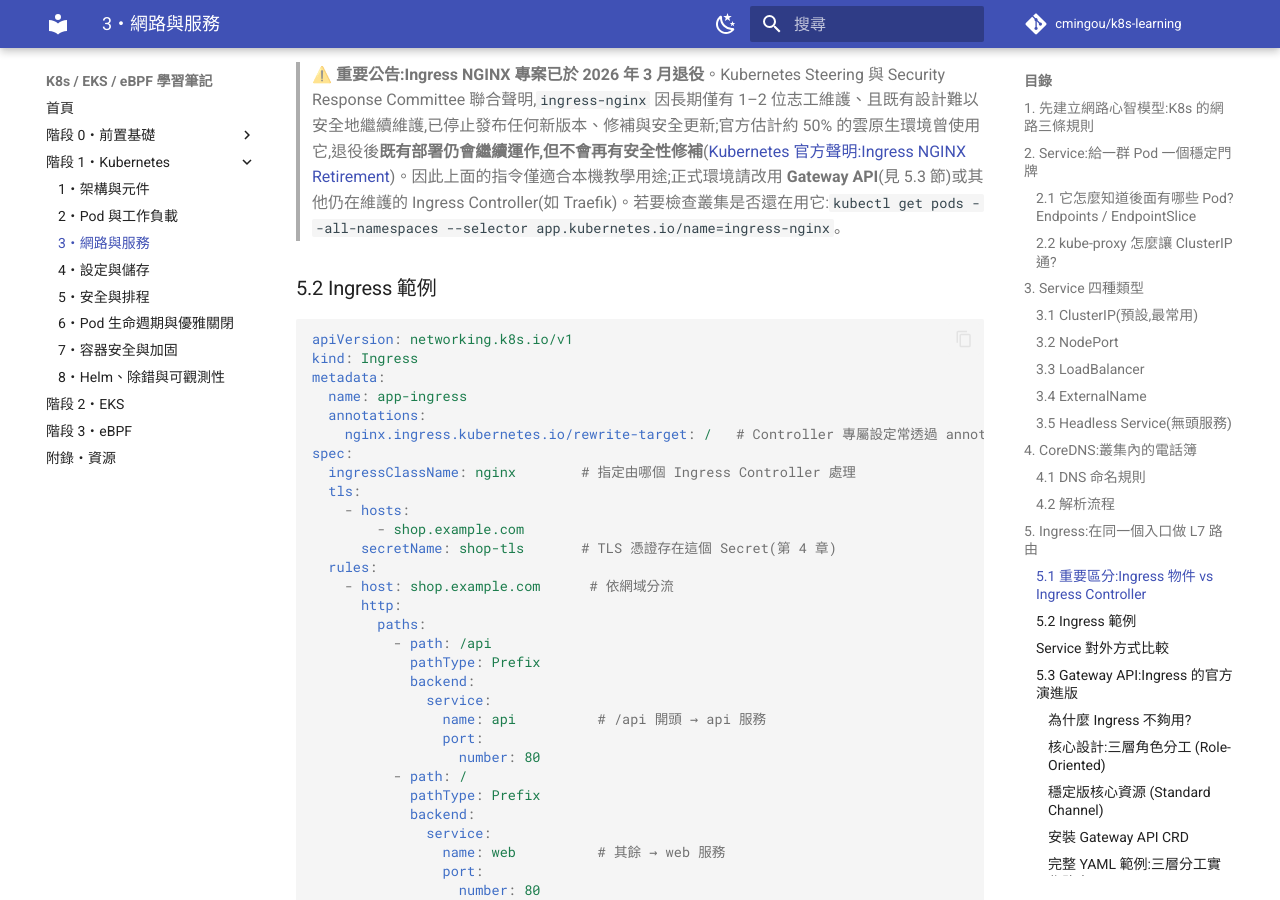
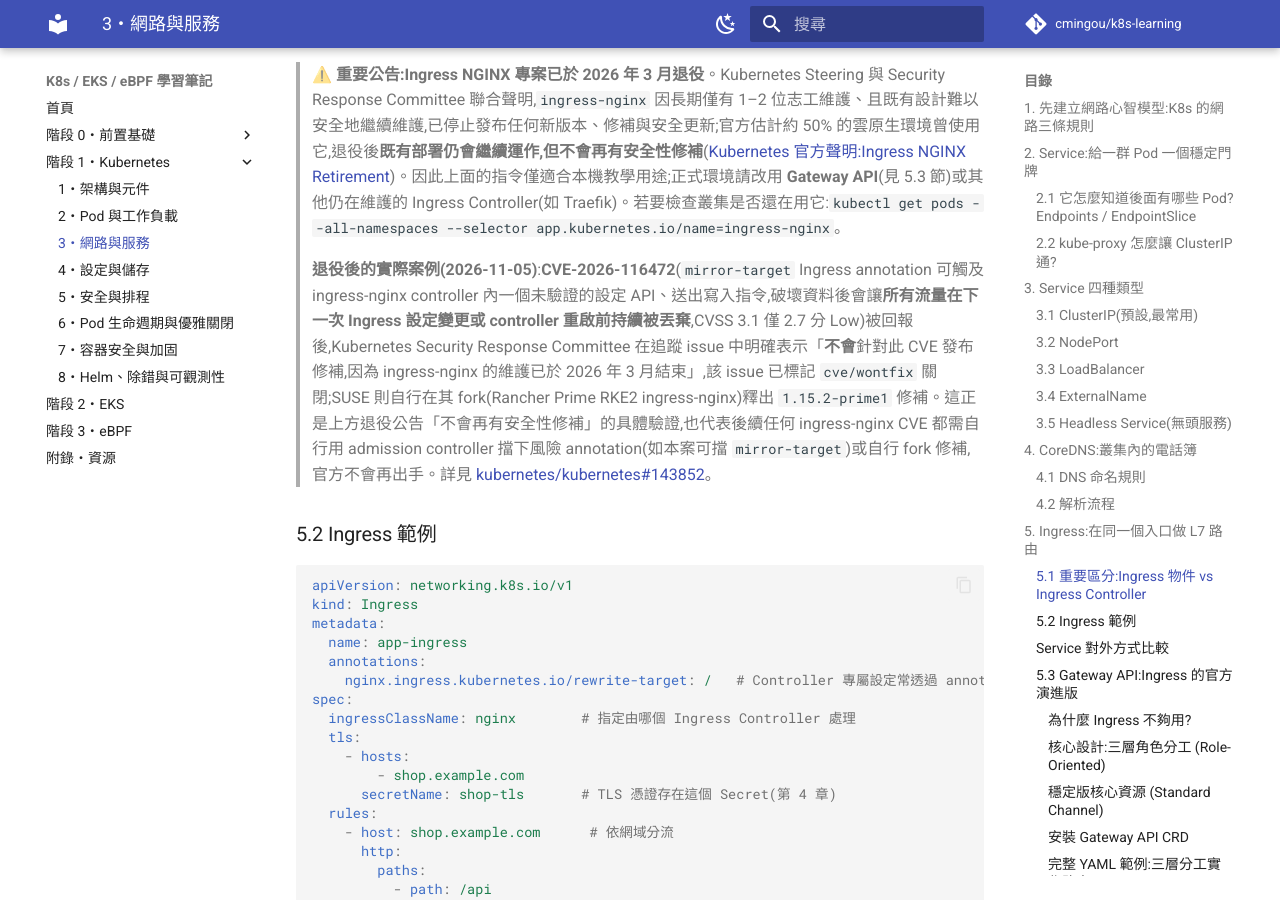
Before and after one commit to cmingou/k8s-learning, an MkDocs documentation site: the page built from docs/01-kubernetes/03-networking-service.md, in a window 1280 px wide and 900 px high, scrolled down 8583 px. Built offline with MkDocs 1.6.1 and Material for MkDocs 9.7.7, drawn with Linux system fonts in a browser that asks for light colours; comment, search, counter and statistics services are not loaded.

Commit message:
Daily eBPF kernel CVE recheck (2026-11-15); add ingress-nginx wontfix CVE evidence
- No new kernel/BPF CVEs since CVE-2026-99288 (checked Ubuntu CVE API and
  cvelistV5 up to CVE-2026-99450, all 404). Kernel tags (v7.4-rc2, 7.3.4,
  6.18.63, 7.2.15), Cilium, bpftrace, Helm, and Karpenter releases unchanged.
- Added CVE-2026-116472 (ingress-nginx mirror-target self-DoS, CVSS 2.7) as
  concrete, sourced evidence for the existing ingress-nginx retirement note:
  Kubernetes Security Response Committee closed it cve/wontfix citing the
  March 2026 end of ingress-nginx maintenance (kubernetes/kubernetes#143852).

````diff
--- a/docs/01-kubernetes/03-networking-service.md
+++ b/docs/01-kubernetes/03-networking-service.md
@@ -306,6 +306,8 @@ kubectl apply -f https://raw.githubusercontent.com/kubernetes/ingress-nginx/main
 ```
 
 > ⚠️ **重要公告:Ingress NGINX 專案已於 2026 年 3 月退役**。Kubernetes Steering 與 Security Response Committee 聯合聲明,`ingress-nginx` 因長期僅有 1–2 位志工維護、且既有設計難以安全地繼續維護,已停止發布任何新版本、修補與安全更新;官方估計約 50% 的雲原生環境曾使用它,退役後**既有部署仍會繼續運作,但不會再有安全性修補**([Kubernetes 官方聲明:Ingress NGINX Retirement](https://kubernetes.io/blog/2026/01/29/ingress-nginx-statement/))。因此上面的指令僅適合本機教學用途;正式環境請改用 **Gateway API**(見 5.3 節)或其他仍在維護的 Ingress Controller(如 Traefik)。若要檢查叢集是否還在用它:`kubectl get pods --all-namespaces --selector app.kubernetes.io/name=ingress-nginx`。
+>
+> **退役後的實際案例(2026-11-05)**:**CVE-2026-116472**(`mirror-target` Ingress annotation 可觸及 ingress-nginx controller 內一個未驗證的設定 API、送出寫入指令,破壞資料後會讓**所有流量在下一次 Ingress 設定變更或 controller 重啟前持續被丟棄**,CVSS 3.1 僅 2.7 分 Low)被回報後,Kubernetes Security Response Committee 在追蹤 issue 中明確表示「**不會**針對此 CVE 發布修補,因為 ingress-nginx 的維護已於 2026 年 3 月結束」,該 issue 已標記 `cve/wontfix` 關閉;SUSE 則自行在其 fork(Rancher Prime RKE2 ingress-nginx)釋出 `1.15.2-prime1` 修補。這正是上方退役公告「不會再有安全性修補」的具體驗證,也代表後續任何 ingress-nginx CVE 都需自行用 admission controller 擋下風險 annotation(如本案可擋 `mirror-target`)或自行 fork 修補,官方不會再出手。詳見 [kubernetes/kubernetes#143852](https://github.com/kubernetes/kubernetes/issues/143852)。
 
 ### 5.2 Ingress 範例
 
````
Also changed, not shown: docs/03-ebpf/README.md (+2 -0 lines).
